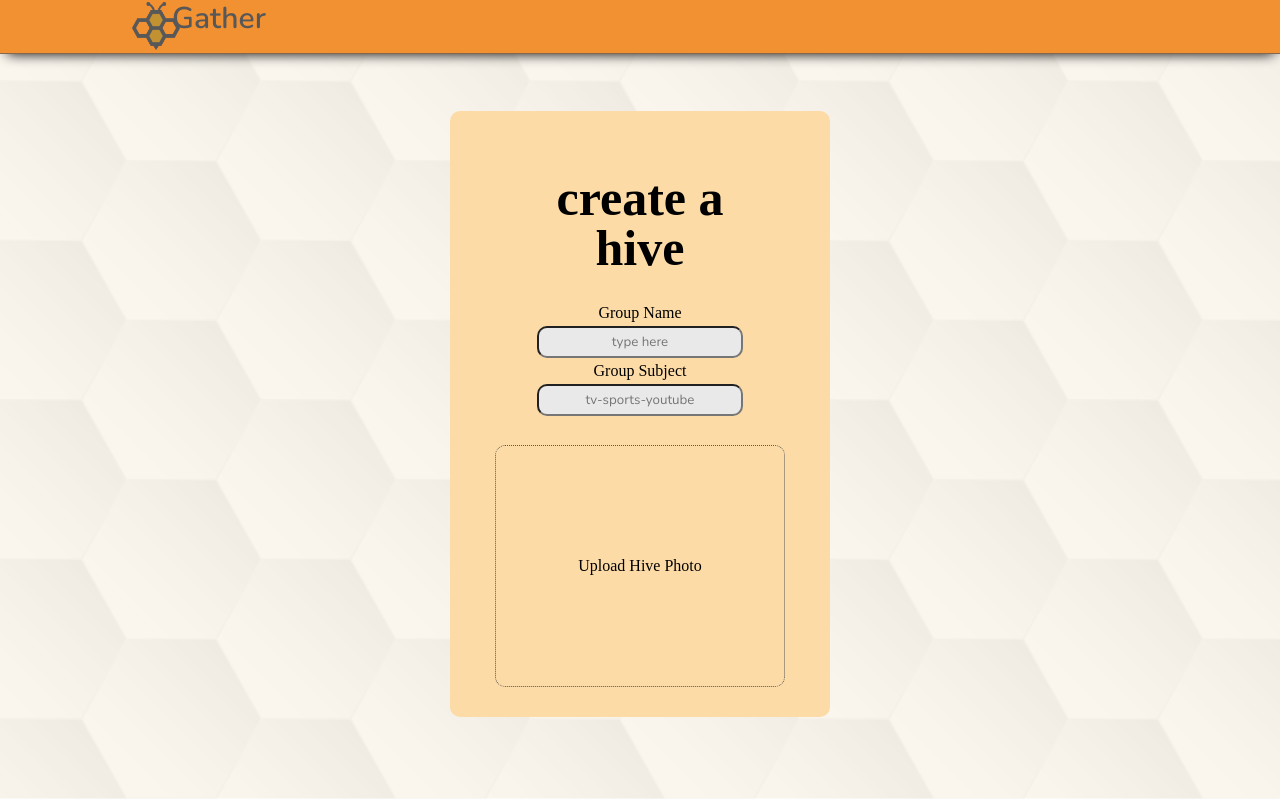
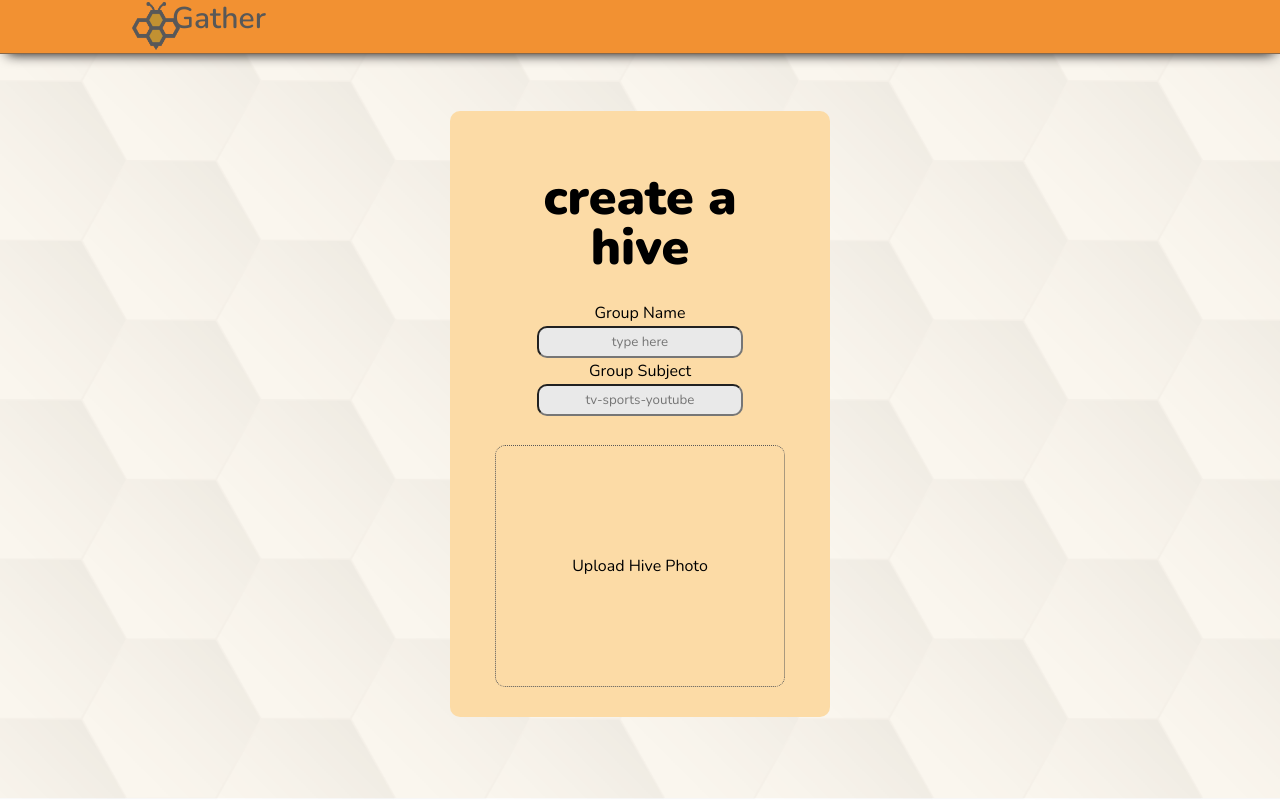
Before and after one commit to glassinthegrass/gather, a React (Create React App) app: page /#/add-new-group in a window 1280 px wide. Built offline with nearby package versions, Linux system fonts and the light colour scheme.

Commit message:
font fix

```diff
--- a/src/App.css
+++ b/src/App.css
@@ -2,6 +2,8 @@
 @import url('https://fonts.googleapis.com/css2?family=Nunito:wght@200;300;400;600;700;800;900&display=swap');
 *{
   font-family:Nunito, Roboto, sans-serif;
+  @import url('https://fonts.googleapis.com/css2?family=Roboto:wght@300;400;500;700;900&display=swap');
+  @import url('https://fonts.googleapis.com/css2?family=Nunito:wght@200;300;400;600;700;800;900&display=swap');
 }
 
 input{
@@ -15,3 +17,46 @@
   font-weight:300;
   padding:3px;
 }
+
+div{
+  font-family:Nunito, Roboto, sans-serif;
+}
+h1{
+  font-family:Nunito, Roboto, sans-serif;
+}
+h2{
+  font-family:Nunito, Roboto, sans-serif;
+}
+h3{
+  font-family:Nunito, Roboto, sans-serif;
+}
+h4{
+  font-family:Nunito, Roboto, sans-serif;
+}
+h5{
+  font-family:Nunito, Roboto, sans-serif;
+}
+h6{
+  font-family:Nunito, Roboto, sans-serif;
+}
+section{
+  font-family:Nunito, Roboto, sans-serif;
+}
+input{
+  font-family:Nunito, Roboto, sans-serif;
+}
+button{
+  font-family:Nunito, Roboto, sans-serif;
+}
+label{
+  font-family:Nunito, Roboto, sans-serif;
+}
+image{
+  font-family:Nunito, Roboto, sans-serif;
+}
+p{
+  font-family:Nunito, Roboto, sans-serif;
+}
+textarea{
+  font-family:Nunito, Roboto, sans-serif;
+}
--- a/src/Components/Groups/AddGroup.js
+++ b/src/Components/Groups/AddGroup.js
@@ -160,7 +160,7 @@
   align-items: center;
   margin: 5px;
   margin-left: -1px;
-
+  font-family:Nunito, Roboto, sans-serif;
   font-weight: 200;
   box-shadow: 10px 0px 13px -12px #897b7b, 0px 7px 13px -7px #000000;
   background-color: rgb(252, 219, 166);
@@ -182,16 +182,16 @@
 `;
 let PageHeader = styled.h1`
   font-size: 50px;
-
+  font-family:Nunito, Roboto, sans-serif;
   font-weight: 900;
   padding: 2rem;
 `;
 let Header = styled.h6`
-
+font-family:Nunito, Roboto, sans-serif;
   font-weight: 400;
 `;
 let Label = styled.label`
-
+font-family:Nunito, Roboto, sans-serif;
   font-weight: 400;
   display: flex;
   flex-direction: column;
--- a/src/Components/Groups/Comment.js
+++ b/src/Components/Groups/Comment.js
@@ -34,7 +34,7 @@
 `;
 let CommentText = styled.p`
   font-size: 14px;
-
+  font-family:Nunito, Roboto, sans-serif;
   font-weight: 300;
   border-radius: 10px;
   padding: 5px;
@@ -47,6 +47,7 @@
 `;
 let CommentUsername = styled(CommentText)`
   font-size: 8px;
+  font-family:Nunito, Roboto, sans-serif;
   font-weight: 400;
   width: 30%;
   padding-top: 0px;
--- a/src/Components/Groups/CreatePost.js
+++ b/src/Components/Groups/CreatePost.js
@@ -51,7 +51,7 @@
   outline: none;
   resize: none;
   overflow: auto;
-
+  font-family:Nunito, Roboto, sans-serif;
   font-weight: 300;
   text-align: left;
 `;
@@ -128,7 +128,6 @@
   border-radius: 10px 10px 0px 0px;
   font-family: 'Nunito', sans-serif;
   font-weight: 300;
-
   box-shadow: 10px 0px 13px -12px #897b7b, 0px 7px 13px -7px #000000;
   background-color: rgb(88, 88, 88);
 `;
--- a/src/Components/Login/styles.js
+++ b/src/Components/Login/styles.js
@@ -145,7 +145,8 @@
   padding: 10px;
   z-index: 1;
   margin: 10px;
-  font-weight: 900;
+  font-family:'Nunito','sans-serif';
+  font-weight: 800;
   text-shadow: -1px -1px 0 rgb(246, 243, 235), 1px -1px 0 rgb(246, 243, 235),
     -1px 1px 0 rgb(246, 243, 235), 1px 1px 0 rgb(246, 243, 235);
 `;
--- a/src/index.css
+++ b/src/index.css
@@ -1,13 +1,17 @@
+@import url('https://fonts.googleapis.com/css2?family=Roboto:wght@300;400;500;700;900&display=swap');
+@import url('https://fonts.googleapis.com/css2?family=Nunito:wght@200;300;400;600;700;800;900&display=swap');
 body {
-  font-family:'Nunito Regular', 'Nunito SemiBold', 'Nunito Light', 'Nunito Bold Italic';
+  @import url('https://fonts.googleapis.com/css2?family=Roboto:wght@300;400;500;700;900&display=swap');
+  @import url('https://fonts.googleapis.com/css2?family=Nunito:wght@200;300;400;600;700;800;900&display=swap');
+  font-family: 'Nunito';
   -webkit-font-smoothing: antialiased;
   -moz-osx-font-smoothing: grayscale;
 
 }
 
-
 .App{
-
+  @import url('https://fonts.googleapis.com/css2?family=Roboto:wght@300;400;500;700;900&display=swap');
+  @import url('https://fonts.googleapis.com/css2?family=Nunito:wght@200;300;400;600;700;800;900&display=swap');
 background: url(./Assets/Gather_honeycombs.png) no-repeat center center fixed;
 background-size:cover;
 text-align: center;
```
